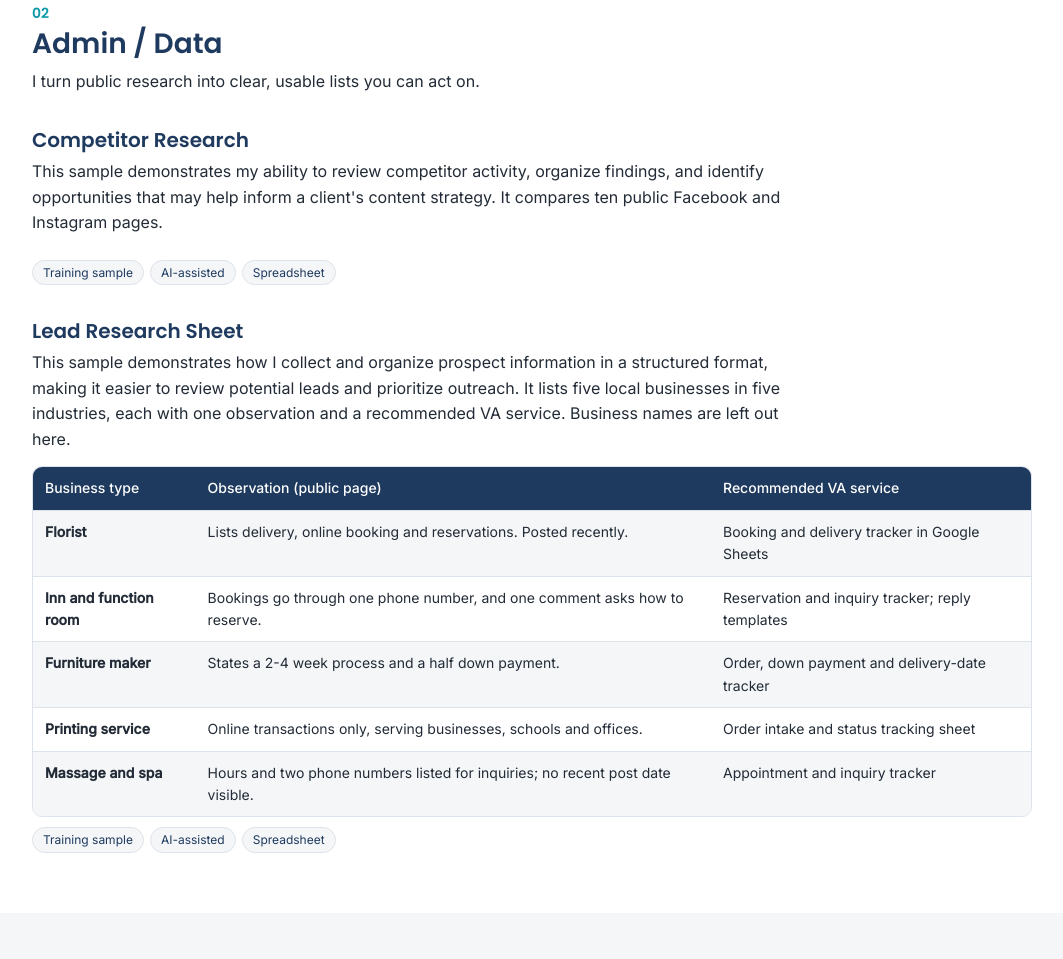
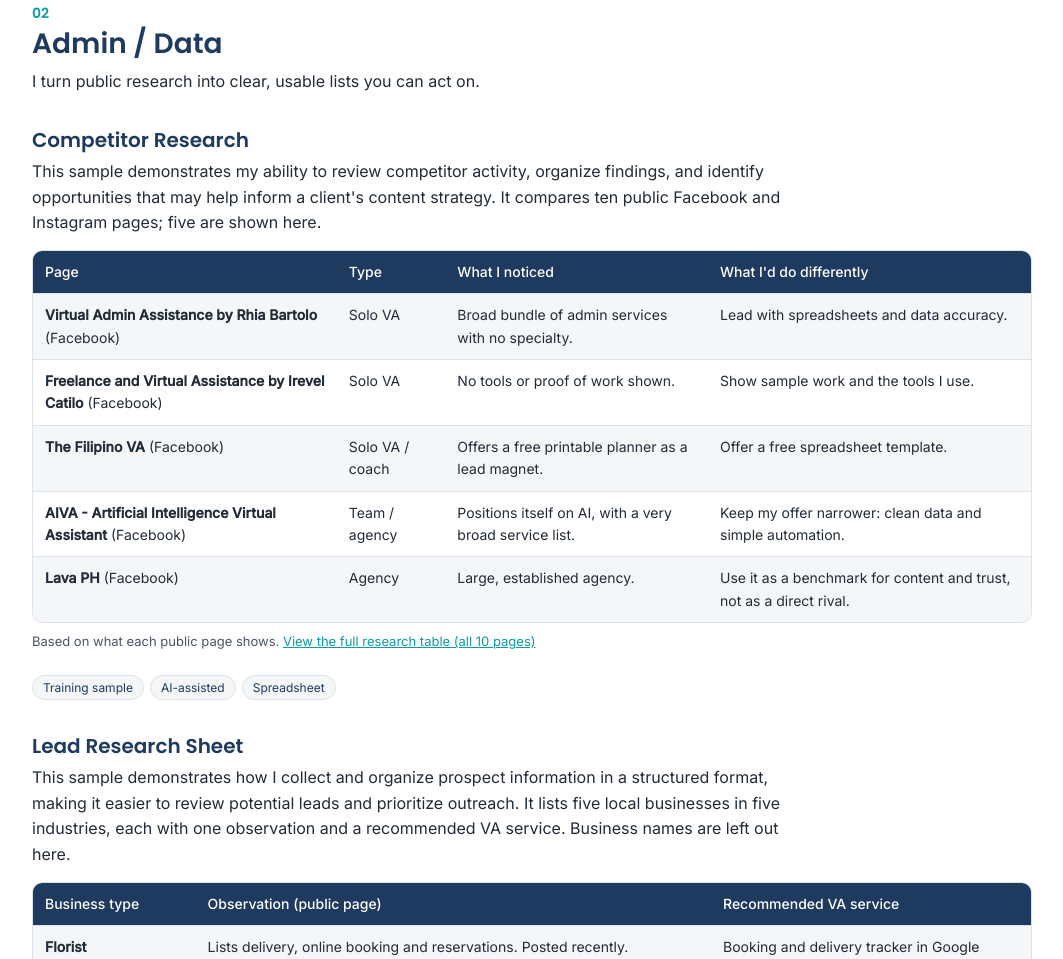
Before and after one commit to JosephGarganera/va-website, a plain HTML site: page index.html in a window 1280 px wide. Shown: the part 1940-2899 px from the top of the page, without its empty margins (108-1171 px from the left). Drawn offline with Linux system fonts and the light colour scheme.

Commit message:
Add files via upload

```diff
--- a/index.html
+++ b/index.html
@@ -126,7 +126,16 @@ Jag<span>Flows</span></a>
 
 <div class="sample">
 <h3>Competitor Research</h3>
-<p class="d">This sample demonstrates my ability to review competitor activity, organize findings, and identify opportunities that may help inform a client's content strategy. It compares ten public Facebook and Instagram pages.</p>
+<p class="d">This sample demonstrates my ability to review competitor activity, organize findings, and identify opportunities that may help inform a client's content strategy. It compares ten public Facebook and Instagram pages; five are shown here.</p>
+<div class="tw"><table>
+<tr><th>Page</th><th>Type</th><th>What I noticed</th><th>What I'd do differently</th></tr>
+<tr><td><strong>Virtual Admin Assistance by Rhia Bartolo</strong> (Facebook)</td><td>Solo VA</td><td>Broad bundle of admin services with no specialty.</td><td>Lead with spreadsheets and data accuracy.</td></tr>
+<tr><td><strong>Freelance and Virtual Assistance by Irevel Catilo</strong> (Facebook)</td><td>Solo VA</td><td>No tools or proof of work shown.</td><td>Show sample work and the tools I use.</td></tr>
+<tr><td><strong>The Filipino VA</strong> (Facebook)</td><td>Solo VA / coach</td><td>Offers a free printable planner as a lead magnet.</td><td>Offer a free spreadsheet template.</td></tr>
+<tr><td><strong>AIVA - Artificial Intelligence Virtual Assistant</strong> (Facebook)</td><td>Team / agency</td><td>Positions itself on AI, with a very broad service list.</td><td>Keep my offer narrower: clean data and simple automation.</td></tr>
+<tr><td><strong>Lava PH</strong> (Facebook)</td><td>Agency</td><td>Large, established agency.</td><td>Use it as a benchmark for content and trust, not as a direct rival.</td></tr>
+</table></div>
+<p class="note">Based on what each public page shows. <a href="https://drive.google.com/file/d/14e0eQF9uW-G0bEY38AHrtu2eyVbsvypH/view?usp=drivesdk" target="_blank" rel="noopener">View the full research table (all 10 pages)</a></p>
 <span class="label">Training sample</span><span class="label">AI-assisted</span><span class="label">Spreadsheet</span>
 </div>
 
```
